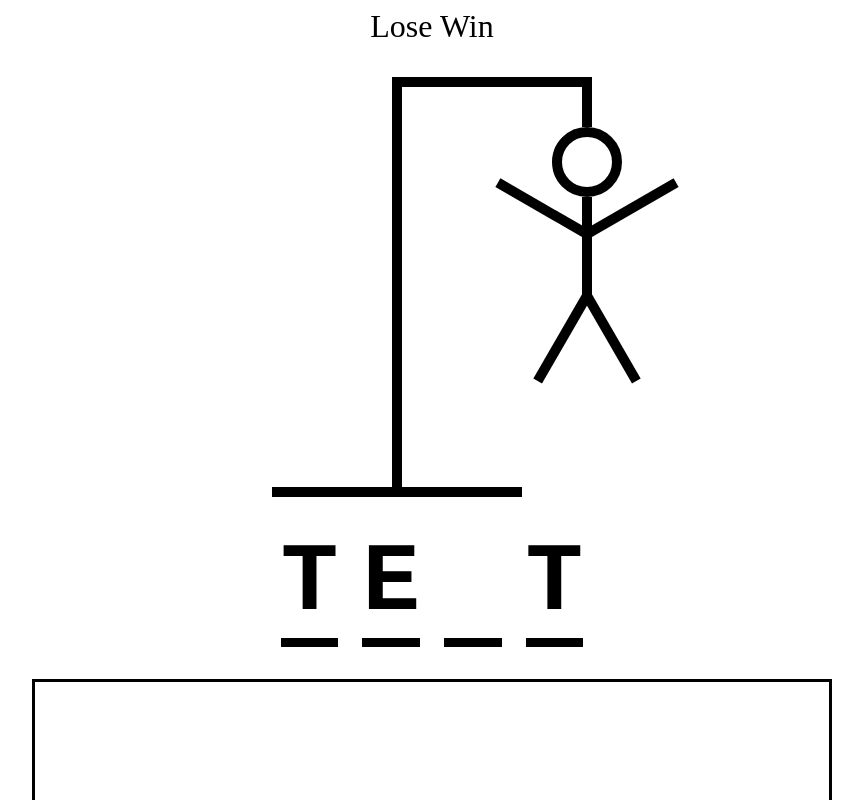
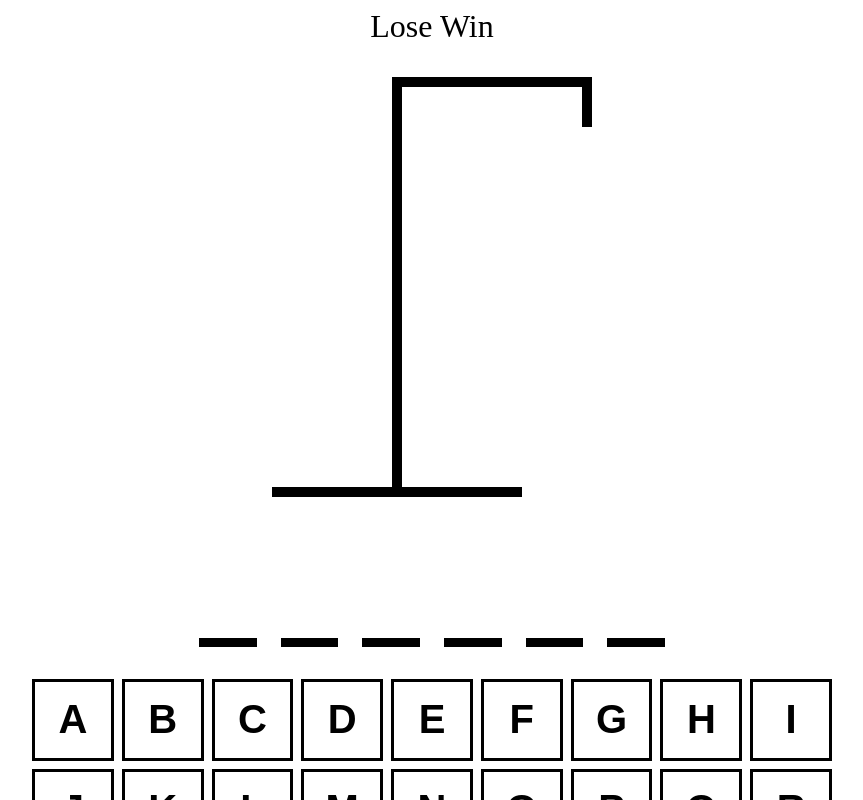
Before and after one commit to cooperbraun13/hangman, a React (Vite) app in the folder hangman/: page / in a window 1280 px wide. Shown: the top 800 px of the page, without its empty margins (208-1071 px from the left). Built offline with nearby package versions, Linux system fonts and the light colour scheme.

Commit message:
finished drawing component logic and removed hard coded word for a random word

```diff
--- a/hangman/src/App.tsx
+++ b/hangman/src/App.tsx
@@ -9,6 +9,10 @@
     return words[Math.floor(Math.random() * words.length)]
   })
   const [guessedLetters, setGuessedLetters] = useState<string[]>([])
+
+  const incorrectLetters = guessedLetters.filter(
+    letter => !wordToGuess.includes(letter)
+  )
 
   return (
     <div
@@ -22,8 +26,8 @@
       }}
     >
       <div style={{ fontSize: "2rem", textAlign: "center" }}>Lose Win</div>
-      <HangmanDrawing />
-      <HangmanWord />
+      <HangmanDrawing numberOfGuesses={incorrectLetters.length} />
+      <HangmanWord guessedLetters={guessedLetters} wordToGuess={wordToGuess} />
       <div style={{ alignSelf: "stretch" }}>
         <Keyboard />
       </div>
--- a/hangman/src/HangmanDrawing.tsx
+++ b/hangman/src/HangmanDrawing.tsx
@@ -85,15 +85,16 @@
   />
 )
 
-export function HangmanDrawing() {
+const BODY_PARTS = [HEAD, BODY, RIGHT_ARM, LEFT_ARM, RIGHT_LEG, LEFT_LEG]
+
+type HangmanDrawingProps = {
+  numberOfGuesses: number
+}
+
+export function HangmanDrawing({ numberOfGuesses }: HangmanDrawingProps) {
   return (
     <div style={{ position: "relative" }}>
-      {HEAD}
-      {BODY}
-      {RIGHT_ARM}
-      {LEFT_ARM}
-      {RIGHT_LEG}
-      {LEFT_LEG}
+      {BODY_PARTS.slice(0, numberOfGuesses)}
       <div
         style={{
           height: "50px",
--- a/hangman/src/HangmanWord copy.tsx
+++ b/hangman/src/HangmanWord copy.tsx
@@ -1,6 +1,9 @@
-export function HangmanWord() {
-  const word = "test"
-  const guessedLetters = ["t", "e", "g"]
+type HangmanWordProps = {
+  guessedLetters: string[]
+  wordToGuess: string
+}
+
+export function HangmanWord({ guessedLetters, wordToGuess}: HangmanWordProps ) {
   return (
     <div
       style={{
@@ -12,7 +15,7 @@
         fontFamily: "monospace"
       }}
     >
-      {word.split("").map((letter, index) => (
+      {wordToGuess.split("").map((letter, index) => (
         <span style={{ borderBottom: "0.1em solid black"}} key={index}>
           <span style={{
             visibility: guessedLetters.includes(letter)
--- a/hangman/src/Keyboard.module.css
+++ b/hangman/src/Keyboard.module.css
@@ -17,10 +17,10 @@
 }
 
 .btn.inactive {
-
+  opacity: 0.3;
 }
 
-.btn:hover,
-.btn:focus {
+.btn:hover:not(:disabled),
+.btn:focus:not(:disabled) {
   background-color: hsl(200, 100%, 75%);
 }
--- a/hangman/src/Keyboard.tsx
+++ b/hangman/src/Keyboard.tsx
@@ -34,13 +34,13 @@
     <div
       style={{
         display: "grid",
-        gridTemplateColumns: "repeat (auto-fit, minmax(75px, 1fr))",
+        gridTemplateColumns: "repeat(auto-fit, minmax(75px, 1fr))",
         gap: "0.5rem"
       }}
     >
       {KEYS.map(key => {
         return (
-          <button className={styles.btn} key={key}>
+          <button className={`${styles.btn}`} key={key}>
             {key}
           </button>
         )
```
